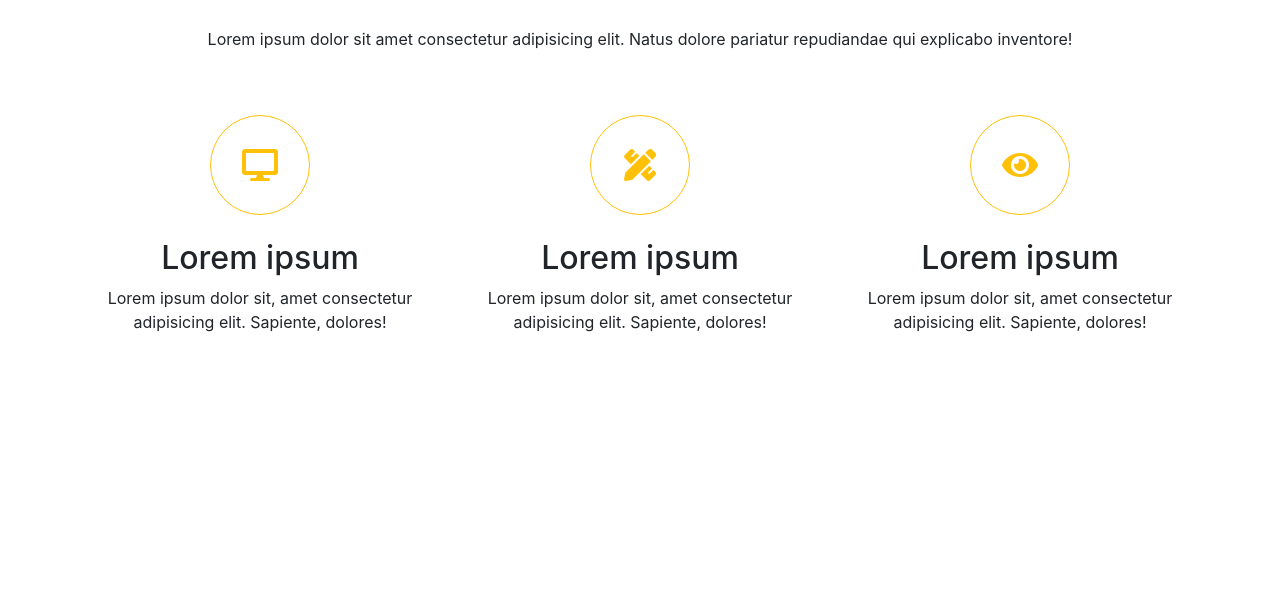
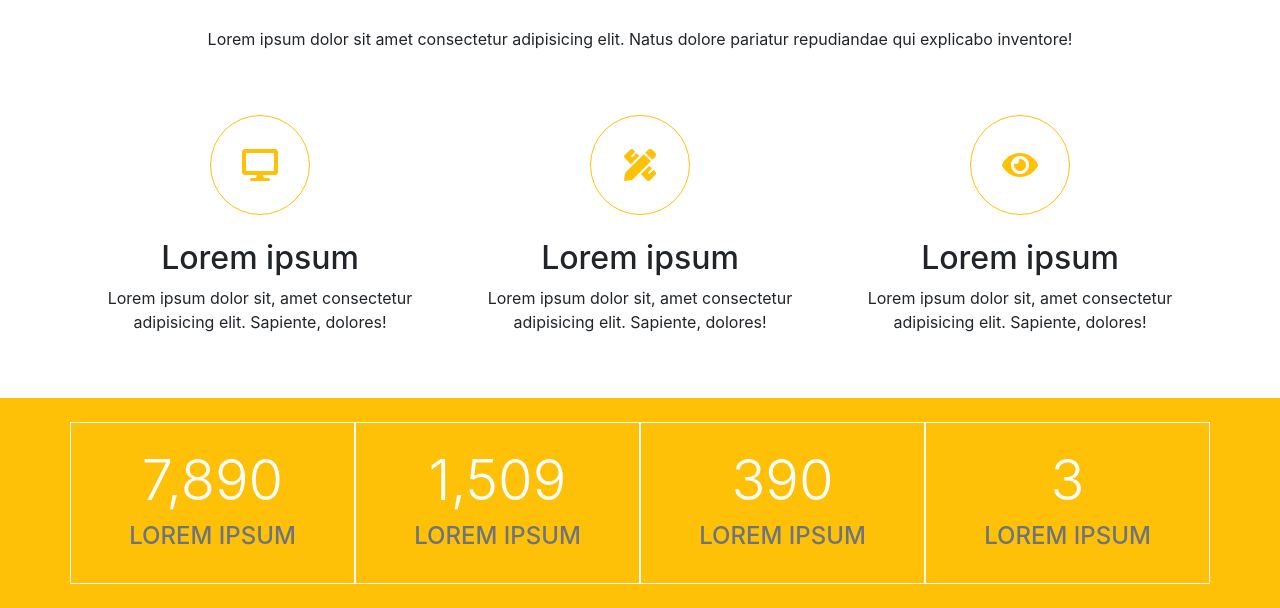
Before and after one commit to darokrk/Layout_bootstrap, a plain HTML site: page index.html in a window 1280 px wide. Shown: the part 721-1329 px from the top of the page. Before the commit the page ends 1119 px from the top, so only its background shows below. Drawn offline with nearby package versions, Linux system fonts and the light colour scheme.

Commit message:
Create section my-numbers

```diff
--- a/index.html
+++ b/index.html
@@ -94,6 +94,28 @@
             </div>
         </div>
     </section>
+    <section class="my-numbers bg-warning">
+        <div class="container">
+            <div class="row justify-content-between py-4">
+                <div class="col-sm-12 col-md-6 col-lg-3 text-center text-white text-uppercase border border-light p-4">
+                    <h3 class="display-4">7,890</h3>
+                    <h4 class="text-muted">lorem ipsum</h4>
+                </div>
+                <div class="col-sm-12 col-md-6 col-lg-3 text-center text-white text-uppercase border border-light p-4">
+                    <h3 class="display-4">1,509</h3>
+                    <h4 class="text-muted">lorem ipsum</h4>
+                </div>
+                <div class="col-sm-12 col-md-6 col-lg-3 text-center text-white text-uppercase border border-light p-4">
+                    <h3 class="display-4">390</h3>
+                    <h4 class="text-muted">lorem ipsum</h4>
+                </div>
+                <div class="col-sm-12 col-md-6 col-lg-3 text-center text-white text-uppercase border border-light p-4">
+                    <h3 class="display-4">3</h3>
+                    <h4 class="text-muted">lorem ipsum</h4>
+                </div>
+            </div>
+        </div>
+    </section>
 
     <script src="https://code.jquery.com/jquery-3.2.1.slim.min.js" integrity="sha384-KJ3o2DKtIkvYIK3UENzmM7KCkRr/rE9/Qpg6aAZGJwFDMVNA/GpGFF93hXpG5KkN"
         crossorigin="anonymous"></script>
```
